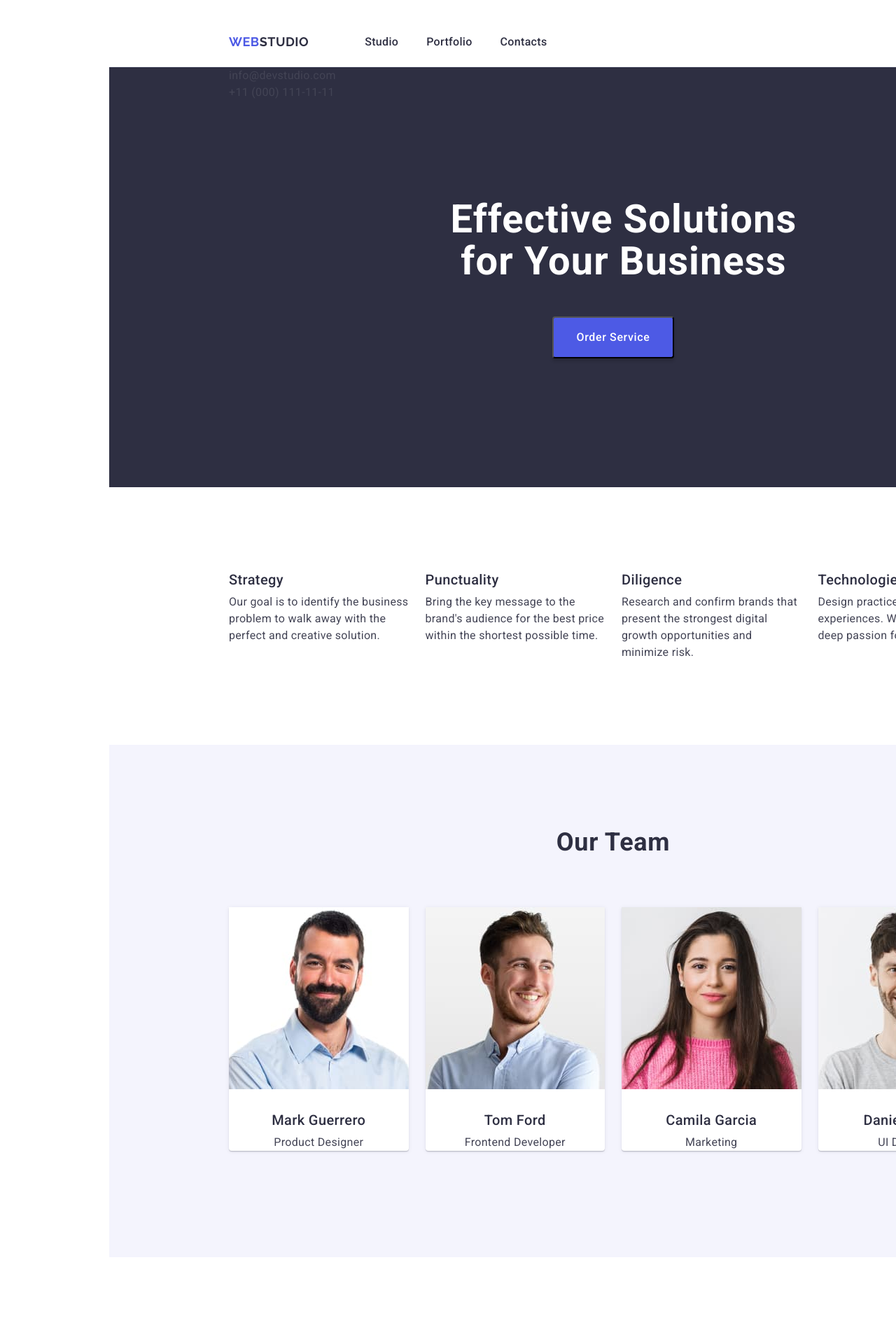
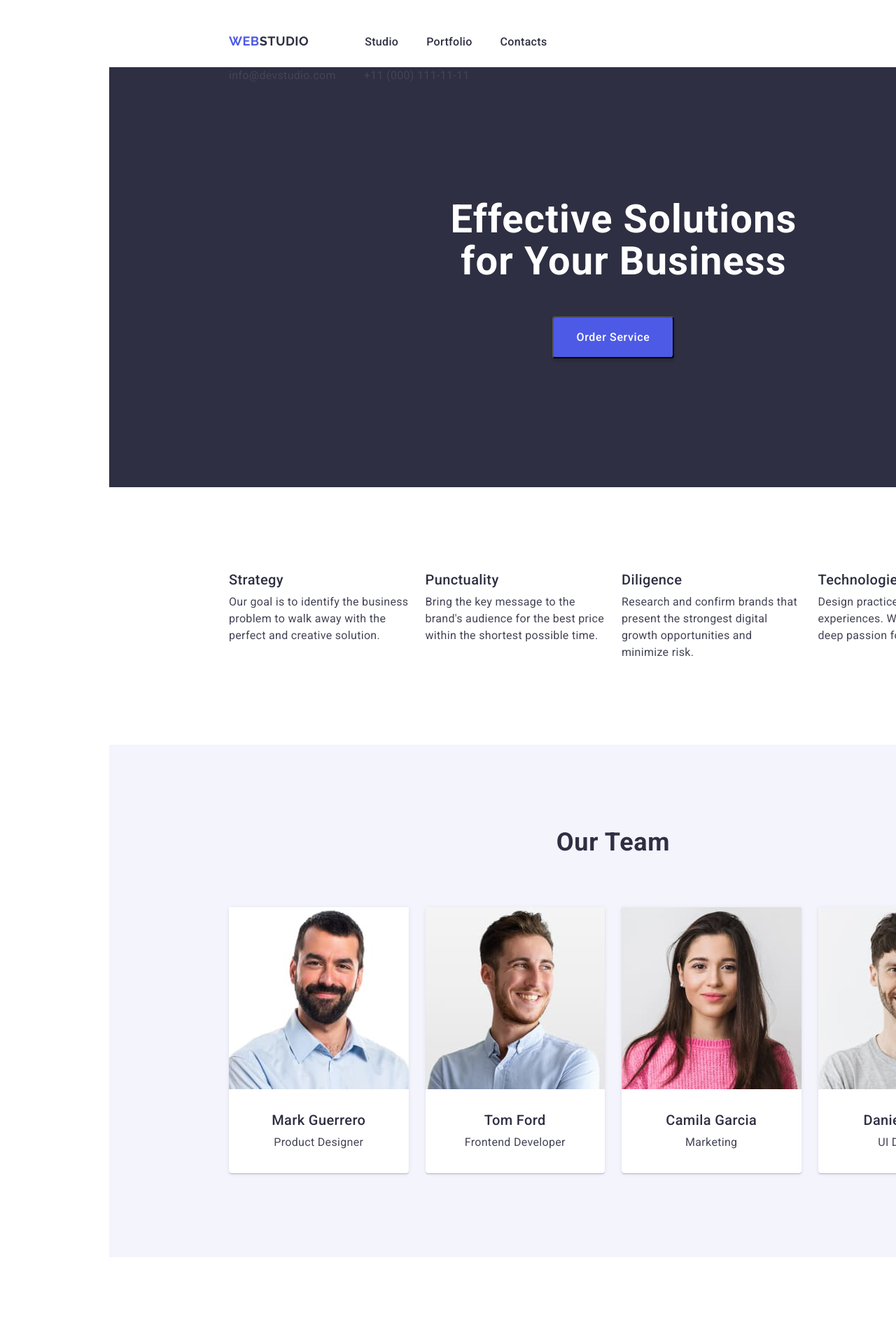
Before and after one commit to Bilychuk/goit-markup-hw-03, a plain HTML site: page index.html in a window 1280 px wide. Shown: the top 1900 px of the page at 70% size. Drawn offline with nearby package versions, Linux system fonts and the light colour scheme.

Commit message:
correction team, header

```diff
--- a/css/styles.css
+++ b/css/styles.css
@@ -57,6 +57,7 @@ p {
   height: 72px;
   flex-shrink: 0;
   padding: 24px 156px;
+  ali
   border-bottom: 1px solid var(--CORNFLOWER, #e7e9fc);
 }
 .logo {
@@ -73,6 +74,7 @@ p {
   padding-bottom: 1.5px;
   margin-right: 76px;
   margin-bottom: 25.5px;
+    padding: 24px 0;
 }
 .logo .accent {
   color: var(--NAVY-BLUE, #2e2f42);
@@ -101,18 +103,20 @@ p {
   color: var(--OCEAN, #404bbf);
 }
 .contacts {
+  font-style: normal;
+}
+.contact-info {
   display: flex;
   gap: 40px;
-  font-style: normal;
   margin-left: auto;
 }
-
 .contact-info .contact-link {
   color: var(--SLATE, #434455);
   font-size: 16px;
   font-weight: 400;
   line-height: 1.5;
   letter-spacing: 0.02em;
+    padding: 24px 0;
 }
 .contact-info .contact-link:hover,
 .contact-info .contact-link:focus {
@@ -219,9 +223,9 @@ p {
 }
 .team-list {
   display: flex;
-  gap: 24px;
+  column-gap: 24px;
 }
-.team-list .team-item {
+.team-item {
   background-color: var(--WHITE, #fff);
   display: inline-flex;
   padding-bottom: 0px;
@@ -241,6 +245,7 @@ p {
   justify-content: center;
   align-items: center;
   gap: 8px;
+  margin-bottom: 32px;
 }
 .team-member-name {
   color: var(--NAVY-BLUE, #2e2f42);
--- a/index.html
+++ b/index.html
@@ -25,9 +25,11 @@
       <header class="page-header">
         <div class="container">
           <nav class="page-nav">
-            <a href="./index.html" class="logo"
-              >Web<span class="accent">Studio</span></a
-            >
+            <div class="logo-box">
+              <a href="./index.html" class="logo"
+                >Web<span class="accent">Studio</span></a
+              >
+            </div>
             <ul class="menu">
               <li><a href="./index.html" class="link">Studio</a></li>
               <li><a href="" class="link">Portfolio</a></li>
```
